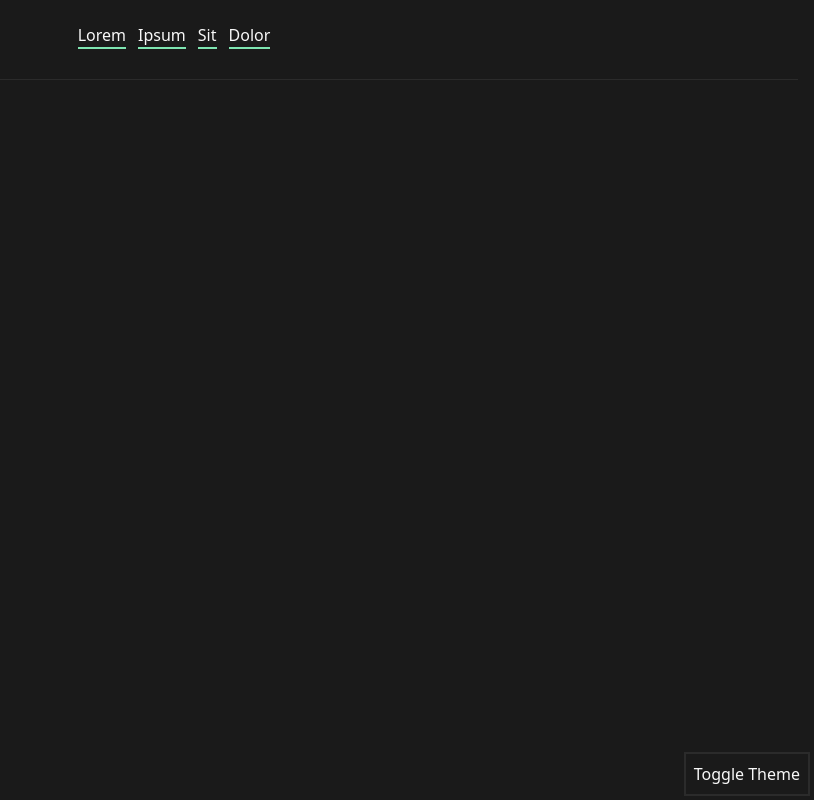
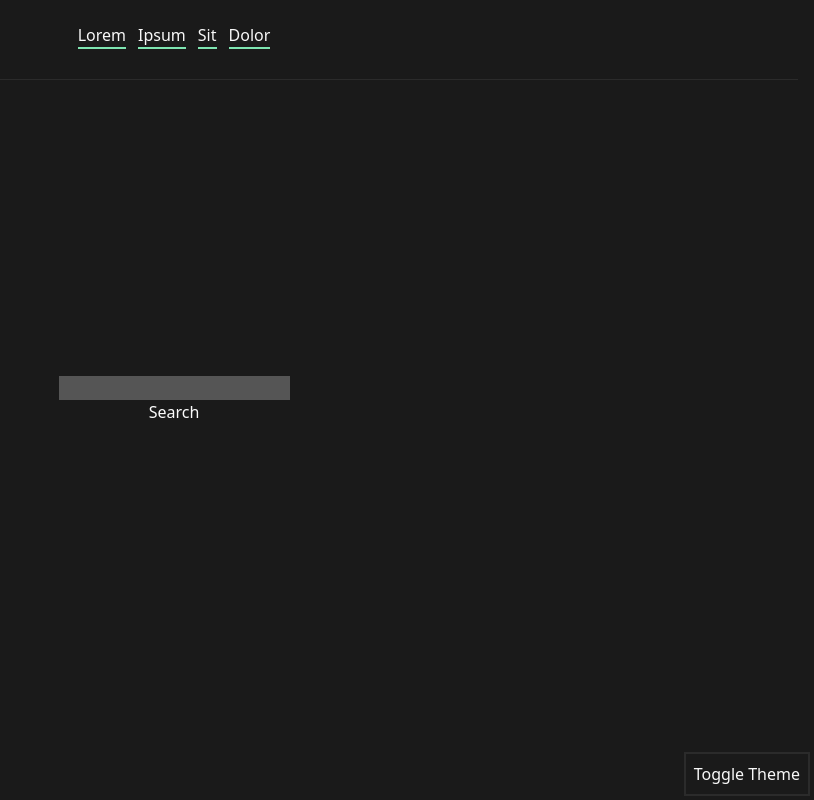
Before and after one commit to Khazoda/tournamint, a Next.js app in the folder client/: page / in a window 1280 px wide. Shown: the whole page, without its empty margins (466-1280 px from the left). Built offline with nearby package versions, Linux system fonts and the light colour scheme.

Commit message:
serverside scripts

```diff
--- a/client/package.json
+++ b/client/package.json
@@ -6,6 +6,7 @@
     "start": "next start"
   },
   "dependencies": {
+    "axios": "^0.26.1",
     "next": "latest",
     "react": "^17.0.2",
     "react-dom": "^17.0.2",
--- a/client/pages/index.tsx
+++ b/client/pages/index.tsx
@@ -1,21 +1,34 @@
+import axios from 'axios'
 import type { NextPage } from 'next'
+import { useState } from 'react'
 import Head from 'next/head'
 import Image from 'next/image'
 import Navbar from '../components/common/Navbar'
 
 let body: HTMLBodyElement | null = null
 let localStorage: Storage
-
-const toggleTheme = () => {
-  alert('hm')
-}
-
 export interface Props {
   is_dark: boolean
   setDark: Function
 }
 const Home: NextPage<Props> = (props) => {
   const { is_dark = false, setDark = null, ...restProps } = props
+
+  const [searchQuery, setSearchQuery] = useState('')
+  const [gameList, setGameList] = useState([])
+
+  function getPlayerGames(event?: Event) {
+    axios
+      .get('http://localhost:4000/past5Games')
+      .then(function (response) {
+        setGameList(response.data)
+      })
+      .catch(function (error) {
+        console.log(error)
+      })
+  }
+
+  console.log(gameList)
 
   return (
     <div className="flex min-h-screen flex-col items-center justify-center py-2 dark:bg-black-700 dark:text-white-100">
@@ -24,7 +37,28 @@ const Home: NextPage<Props> = (props) => {
         <link rel="icon" href="/favicon.ico" />
       </Head>
 
-      <main className="flex w-full flex-1 flex-col items-center justify-center px-20 text-center "></main>
+      <main className="flex w-full flex-1 flex-col items-center justify-center px-20 text-center ">
+        <input type="text" className="bg-black-400 outline-black-400" />
+        <button onClick={(e) => getPlayerGames()}>Search</button>
+        {console.log(gameList)}{' '}
+        {gameList.length !== 0 && (
+          <>
+            <p>Data!</p>
+            {gameList.map((gameData: any, index) => {
+              ;<>
+                <h2>Game {index + 1}</h2>
+                <div>
+                  {/* {gameData.info.participants.map(
+                    (data: any, participantIndex: number) => (
+                      <p>PLAYER {participantIndex + 1}</p>
+                    )
+                  )} */}
+                </div>
+              </>
+            })}
+          </>
+        )}
+      </main>
     </div>
   )
 }
```
Also changed, not shown: 1 other file (tests, documents, lock files or other folders).
